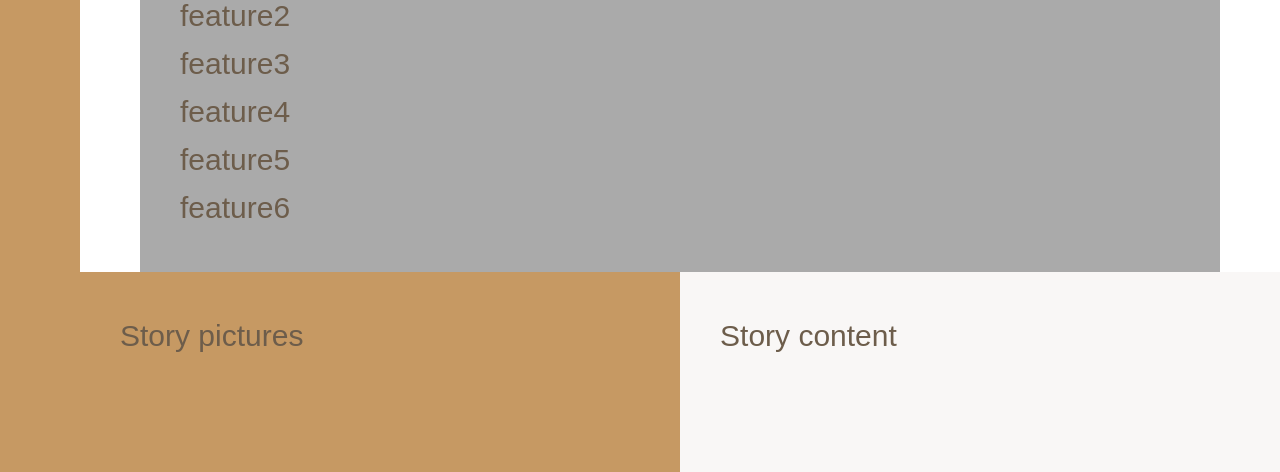
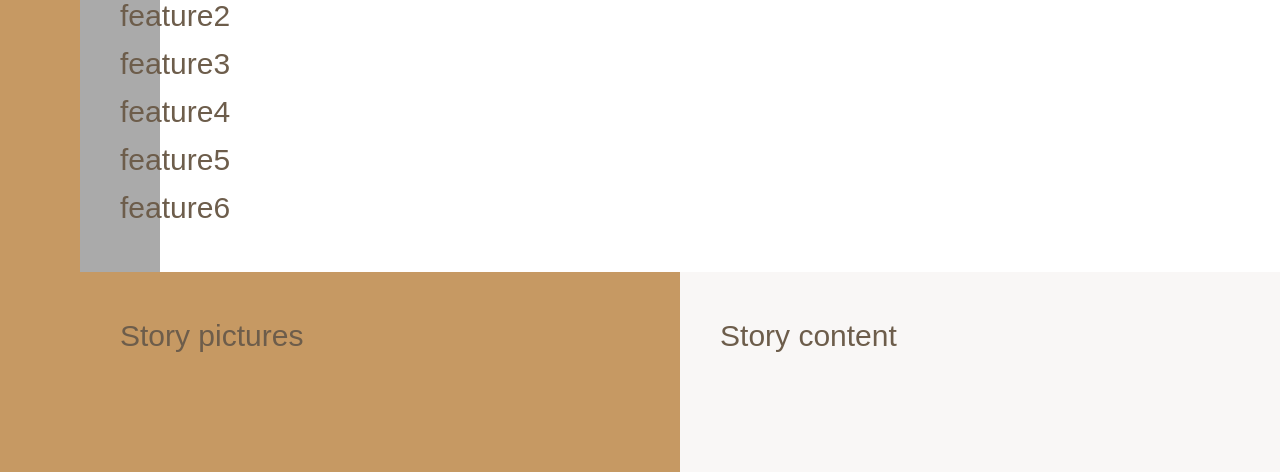
Before and after one commit to ShadmanShihab/House-Rental-Website, a website: page index.html in a window 1280 px wide. Shown: the part 736-1208 px from the top of the page. Drawn offline with nearby package versions, Linux system fonts and the light colour scheme; files that its build step writes are made by us from their sources.

Commit message:
second-test

```diff
--- a/sass/_features.scss
+++ b/sass/_features.scss
@@ -1,6 +1,8 @@
 .features{
     background-color: $color-grey-light-2;
-    grid-column: center-start / center-end;
+    //grid-column: center-start / center-end;
 
     display: grid;
+
+
 }
```
Also changed, not shown: 1 other file.
